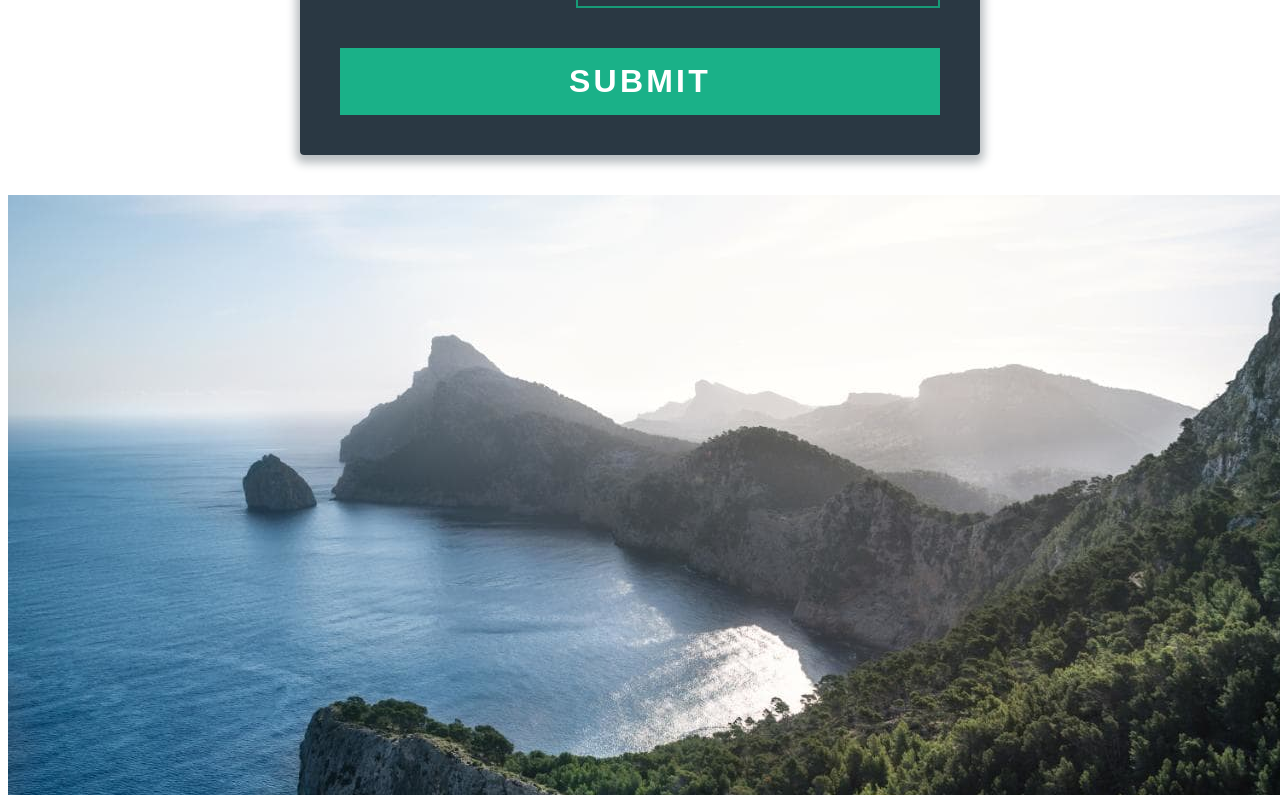
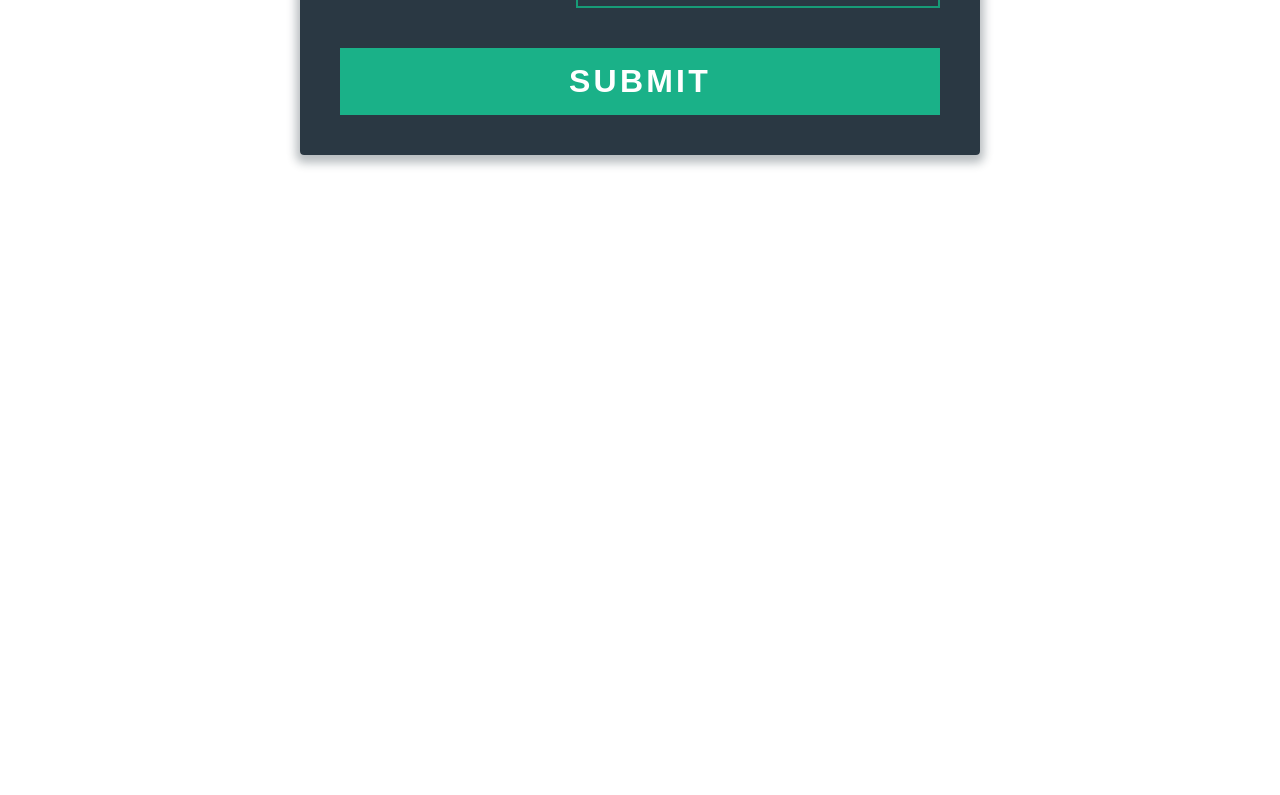
Before and after one commit to dez02/Travel, a React app: page / in a window 1280 px wide. Shown: the part 2005-2800 px from the top of the page. After the commit the page ends 2200 px from the top, so only its background shows below. Built offline with nearby package versions, Linux system fonts and the light colour scheme; the HTML template or start-up script is replaced by a standard one.

Commit message:
push routeur ok

```diff
--- a/client/src/app.jsx
+++ b/client/src/app.jsx
@@ -1,5 +1,14 @@
 import React from 'react';
-import ReactDom from 'react-dom';
-import Index from'./components/index.jsx';
+import ReactDOM from 'react-dom';
+import HomePublic from './components/HomePublic/General/HomePublic.js';
+import UsersHome from './components/UsersHome/GeneralUsersHome/UsersHome.jsx';
+import NavBar from './components/HomePublic/NavBar/NavBar';
 
-ReactDom.render(<Index/>, document.getElementById('react-app'));
+import {Router, Route, hashHistory} from 'react-router';
+
+ReactDOM.render((
+  <Router history={hashHistory}>
+    <Route path="/" component={HomePublic}></Route>
+    <Route path="/home" component={UsersHome}></Route>
+  </Router>
+), document.getElementById('react-app'))
--- a/client/src/components/HomePublic/General/HomePublic.js
+++ b/client/src/components/HomePublic/General/HomePublic.js
@@ -6,11 +6,6 @@ import SectionHome from '.././SectionHome/SectionHome.js';
 import Login from '.././Login/Login.js';
 
 class HomePublic extends Component {
-
-
-
-
-
 
 
   render() {
--- a/client/src/components/index.jsx
+++ b/client/src/components/index.jsx
@@ -8,18 +8,11 @@ import Footer from './Footer/Footer.jsx';
 
 
 class Index extends React.Component {
+
     render(){
         return(
-            <div>
-                <HomePublic/>
-                <Header/>
-                <AddComponent/>
-                <Cards/>
-                <Footer/>
-
-
-            </div>
-        )
+            <HomePublic/>
+        );
     }
 }
 
```
Also changed, not shown: client/src/components/NotFound/NotFound.js (added, +9 -0 lines), package.json (+5 -5 lines).
